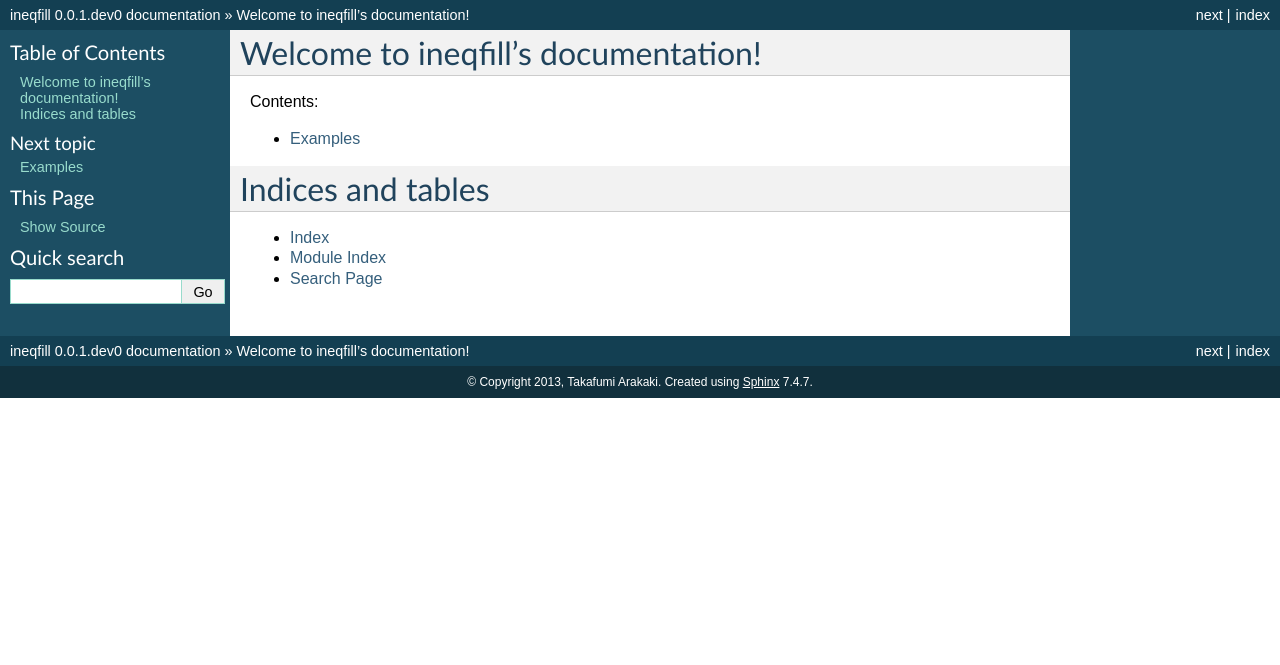
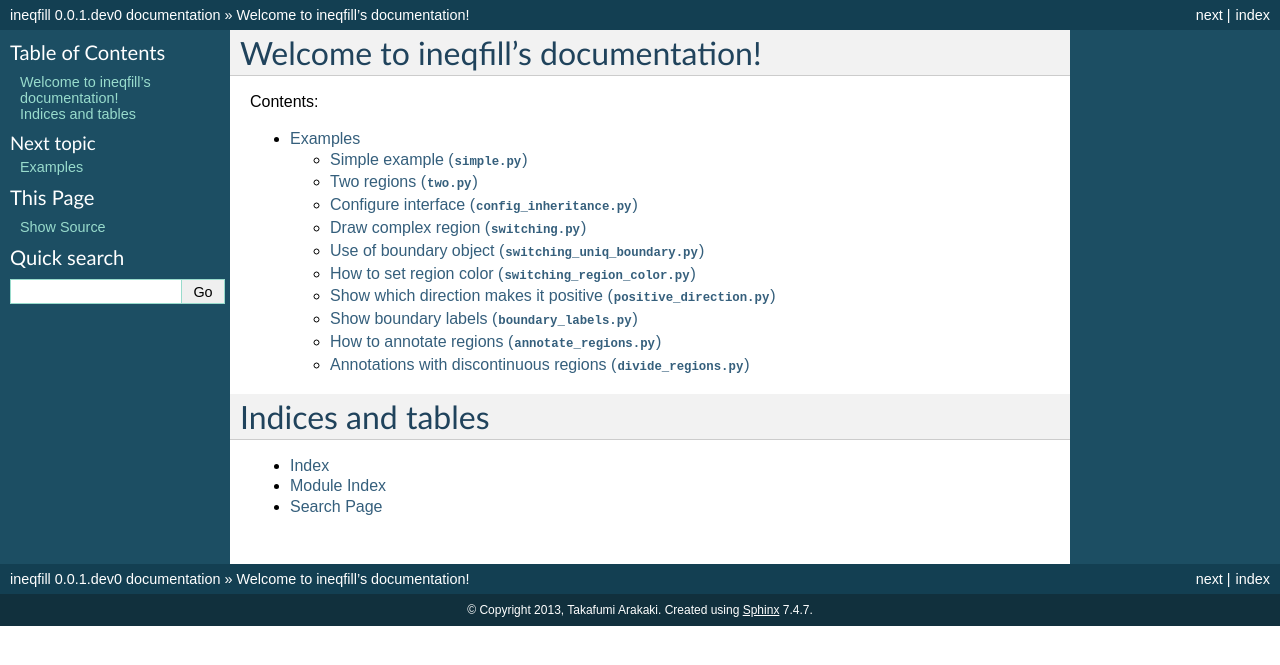
Before and after one commit to tkf/fillplots, a Sphinx documentation site: the page built from doc/source/index.rst, in a window 1280 px wide. Shown: the top 665 px of the page. Built offline with Sphinx 7.4.7, drawn with Linux system fonts in a browser that asks for light colours.

Commit message:
Add example sections

```diff
--- a/doc/source/examples.rst
+++ b/doc/source/examples.rst
@@ -1,32 +1,62 @@
 Examples
 ========
+
+Simple example (``simple.py``)
+------------------------------
 
 .. plot:: examples/simple.py
    :include-source:
 
+Two regions (``two.py``)
+------------------------
+
 .. plot:: examples/two.py
    :include-source:
+
+Configure interface (``config_inheritance.py``)
+-----------------------------------------------
 
 .. plot:: examples/config_inheritance.py
    :include-source:
 
+Draw complex region (``switching.py``)
+--------------------------------------
+
 .. plot:: examples/switching.py
    :include-source:
+
+Use of boundary object (``switching_uniq_boundary.py``)
+-------------------------------------------------------
 
 .. plot:: examples/switching_uniq_boundary.py
    :include-source:
 
+How to set region color (``switching_region_color.py``)
+-------------------------------------------------------
+
 .. plot:: examples/switching_region_color.py
    :include-source:
+
+Show which direction makes it positive (``positive_direction.py``)
+------------------------------------------------------------------
 
 .. plot:: examples/positive_direction.py
    :include-source:
 
+Show boundary labels (``boundary_labels.py``)
+---------------------------------------------
+
 .. plot:: examples/boundary_labels.py
    :include-source:
+
+How to annotate regions (``annotate_regions.py``)
+-------------------------------------------------
 
 .. plot:: examples/annotate_regions.py
    :include-source:
 
+Annotations with discontinuous regions (``divide_regions.py``)
+--------------------------------------------------------------
+
 .. plot:: examples/divide_regions.py
    :include-source:
```
